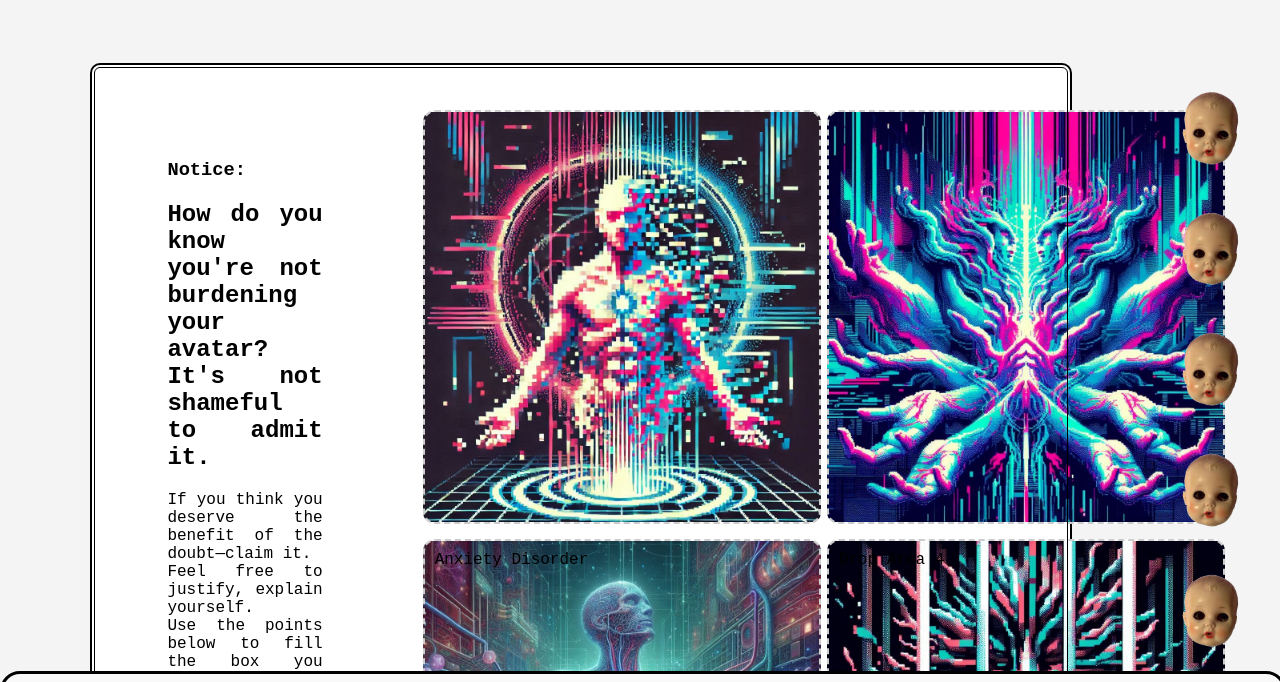
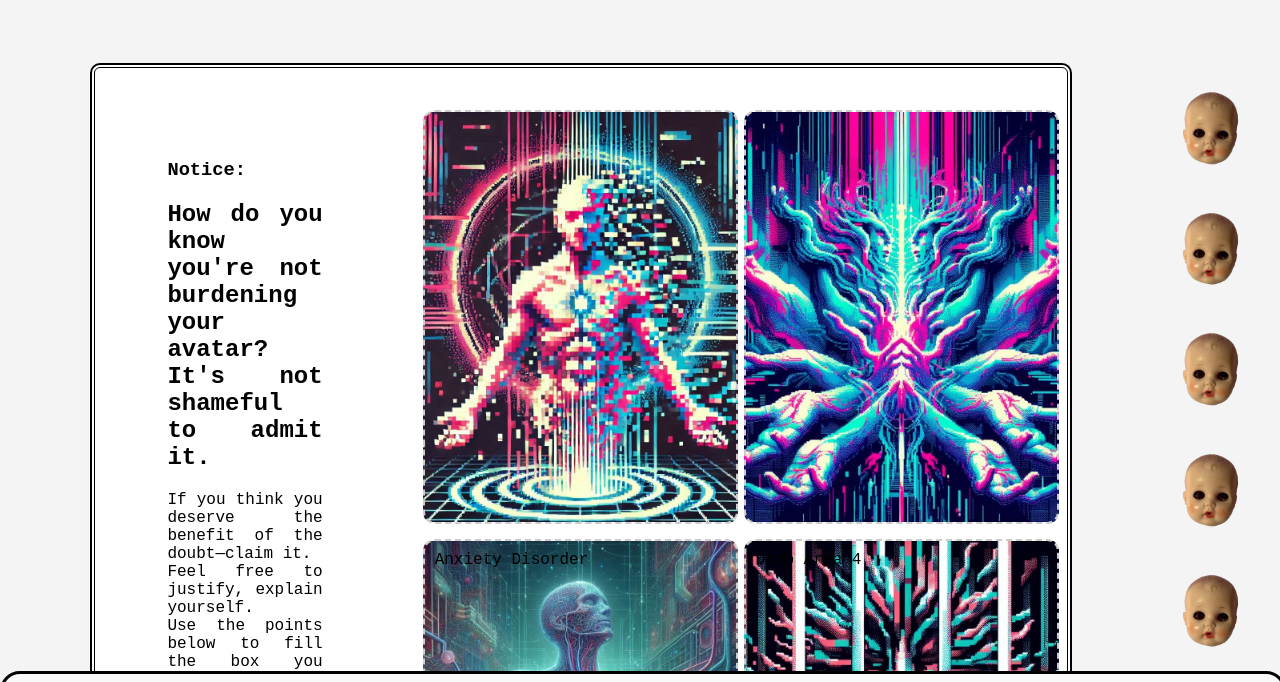
Before and after one commit to Deliaube/PROGETTO_TESI, a plain HTML site: page controindicazioni.html in a window 1280 px wide. Shown: the part 73-755 px from the top of the page. Drawn offline with Linux system fonts and the light colour scheme.

Commit message:
responsive dropArea in container-corpo

```diff
--- a/dragndrop.css
+++ b/dragndrop.css
@@ -3,16 +3,16 @@
 /* Contenitore della griglia */
 .grid-drop-container {
     display: grid; /* Imposta il layout a griglia */
-    grid-template-columns: repeat(2, 1fr); /* 2 colonne di larghezza uguale */
+    grid-template-columns: repeat(auto-fit, minmax(220px, 1fr)); /* Colonne responsive */
     column-gap: 30px; /* Spazio orizzontale tra le colonne */
     row-gap: 5px; /* Spazio verticale tra le righe */
     width: 100%;
-    min-width: 50%; /* Occupano almeno il 50% della width del body */
-    max-width: 1200px; /* Larghezza massima per il layout */
+    min-width: 0; /* Evita overflow nel container */
+    max-width: 100%; /* Mantiene la griglia dentro al container */
     margin: 0 auto; /* Centra il contenitore nella pagina */
     padding: 20px; /* Spaziatura interna */
     box-sizing: border-box;
-    float: right;
+    float: none;
 }
 
 .image-container {
@@ -25,7 +25,7 @@
     right: 20px;
     top: 150px;
     z-index: 10;
-
+    /*border: 1px solid black;*/
 
 }
 
@@ -45,7 +45,7 @@
 
 .drop-area {
     width: 100%; /* Larghezza adattiva al container */
-    min-width: 340px; /* Ridotto di 10px */
+    min-width: 0; /* Permette di restringersi */
     height: 390px; /* Ridotto di 10px */
     border: 2px dashed #ccc;
     border-radius: 12px;
@@ -103,16 +103,10 @@
 @media (max-width: 900px) {
     .grid-drop-container {
         grid-template-columns: 1fr;
-        width: 100%;
-        min-width: 0;
-        max-width: 100%;
         padding: 10px;
-        float: none;
     }
 
     .drop-area {
-        min-width: 0;
-        width: 100%;
         height: auto;
         min-height: 260px;
     }
```
Also changed, not shown: new_index_CHANGES REVISED.html (+1 -1 lines).
